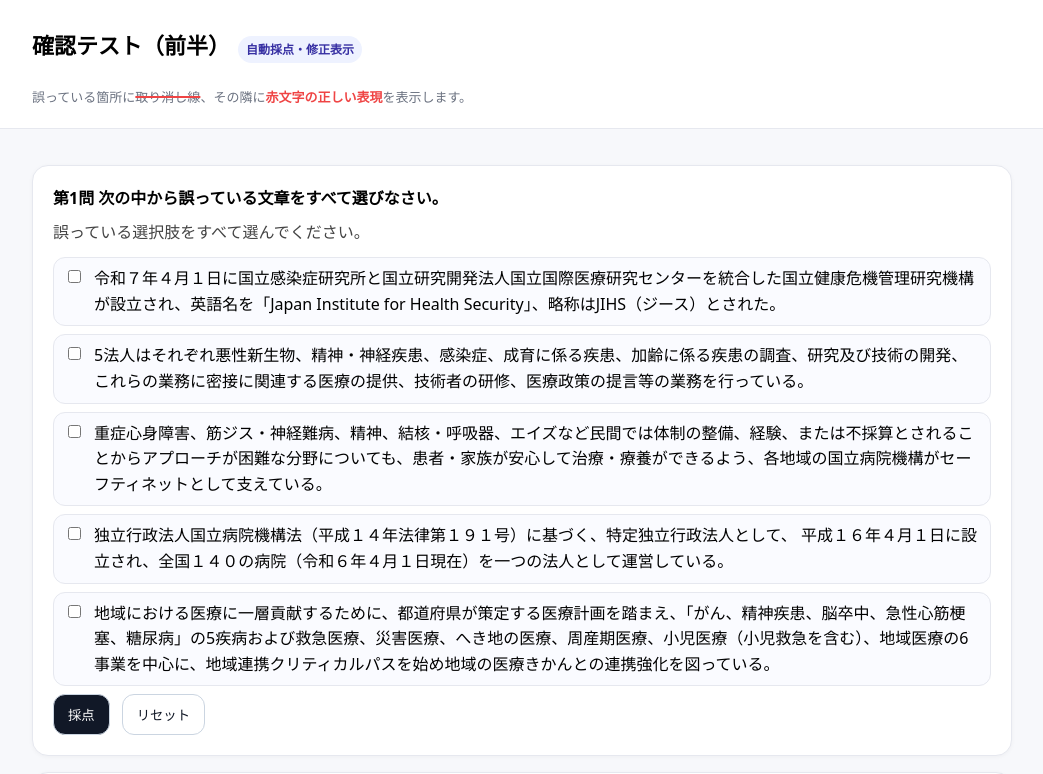
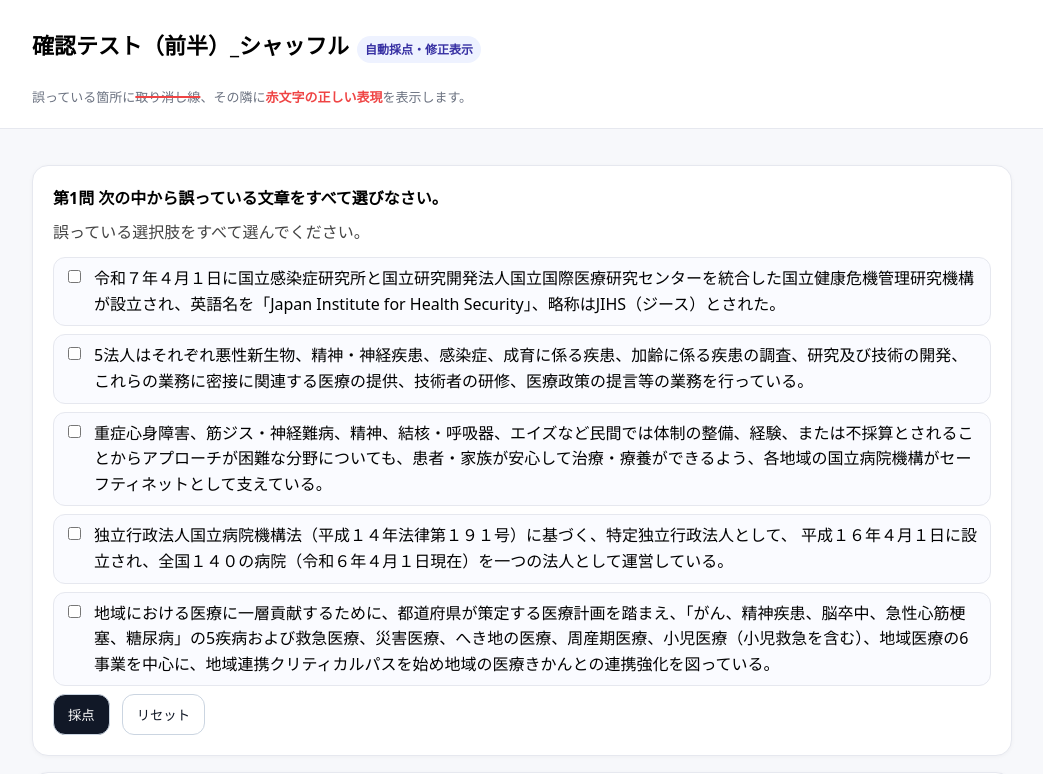
Before and after one commit to 0213mano-png/quiz1_suffle, a plain HTML site: page index.html in a window 1280 px wide. Shown: the top 774 px of the page, without its empty margins (118-1161 px from the left). Drawn offline with Linux system fonts and the light colour scheme.

Commit message:
Update index.html

```diff
--- a/index.html
+++ b/index.html
@@ -34,7 +34,7 @@
 <body>
 <header>
   <div class="wrap">
-    <h1>確認テスト（前半）<span class="badge">自動採点・修正表示</span></h1>
+    <h1>確認テスト（前半）_シャッフル<span class="badge">自動採点・修正表示</span></h1>
     <div class="footer">誤っている箇所に<del>取り消し線</del>、その隣に<span class="ins">赤文字の正しい表現</span>を表示します。</div>
   </div>
 </header>
```
